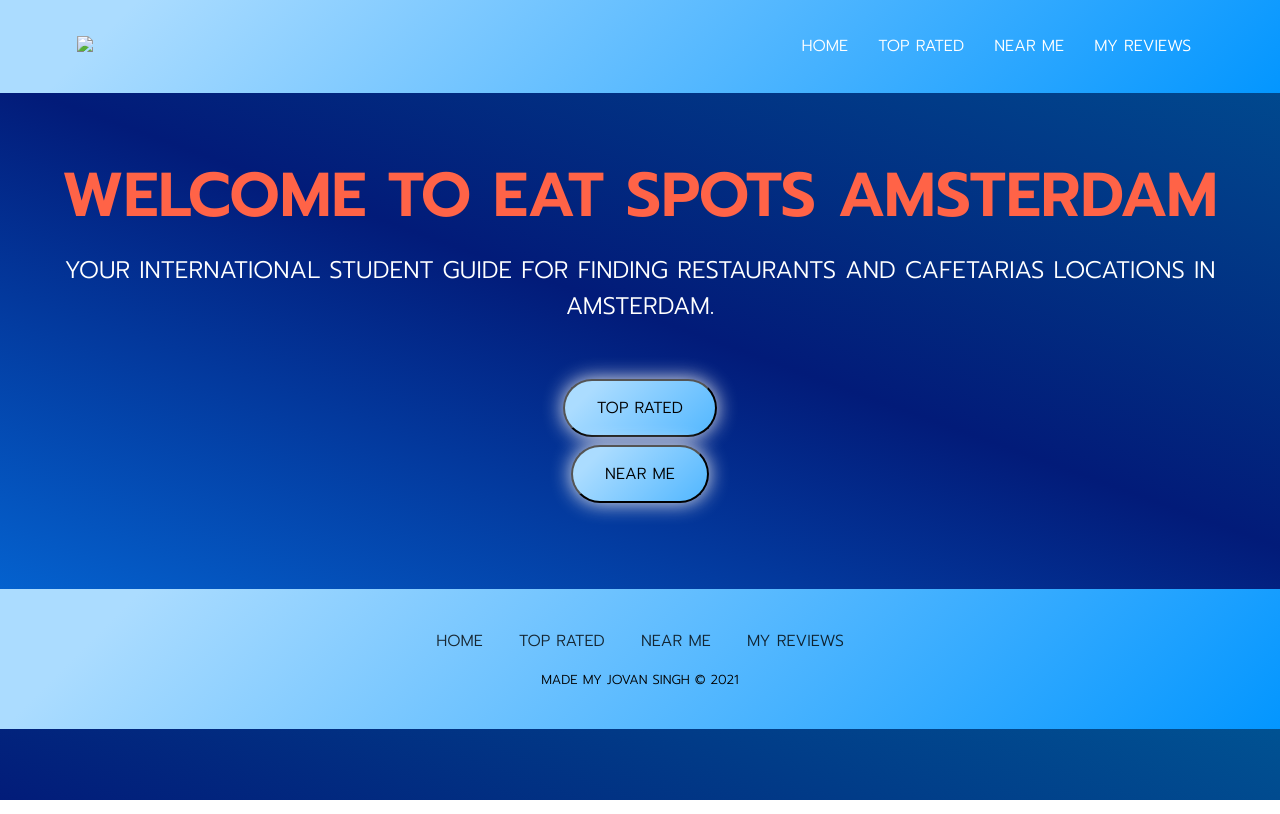
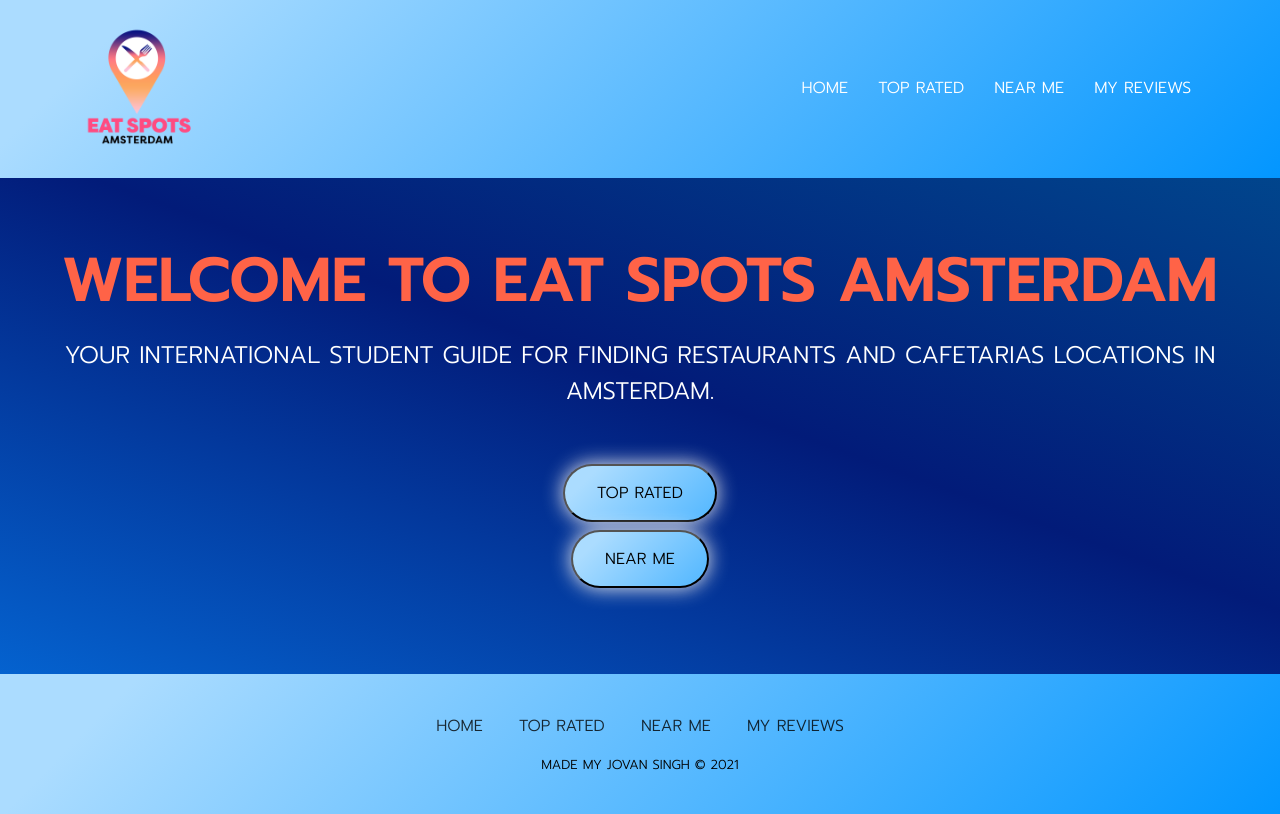
Before and after one commit to jovannsingh/EAT-SPOTS, a plain HTML site: page index.html in a window 1280 px wide. Drawn offline with Linux system fonts and the light colour scheme; the site is published under a folder, as on GitHub Pages, so addresses that start at the root find nothing.

Commit message:
FINAL2.1

```diff
--- a/index.html
+++ b/index.html
@@ -12,7 +12,7 @@
 <body>
     <section class="header">
         <nav>
-            <a href="index.html"><img src="/images/eat-spot-logo.png"></a>
+            <a href="index.html"><img src="images/eat-spot-logo.png"></a>
             <div class="nav-links" id="navLinks">
                <i class="fas fa-times" onclick="hideMenu()"></i>
                 <ul>
```
